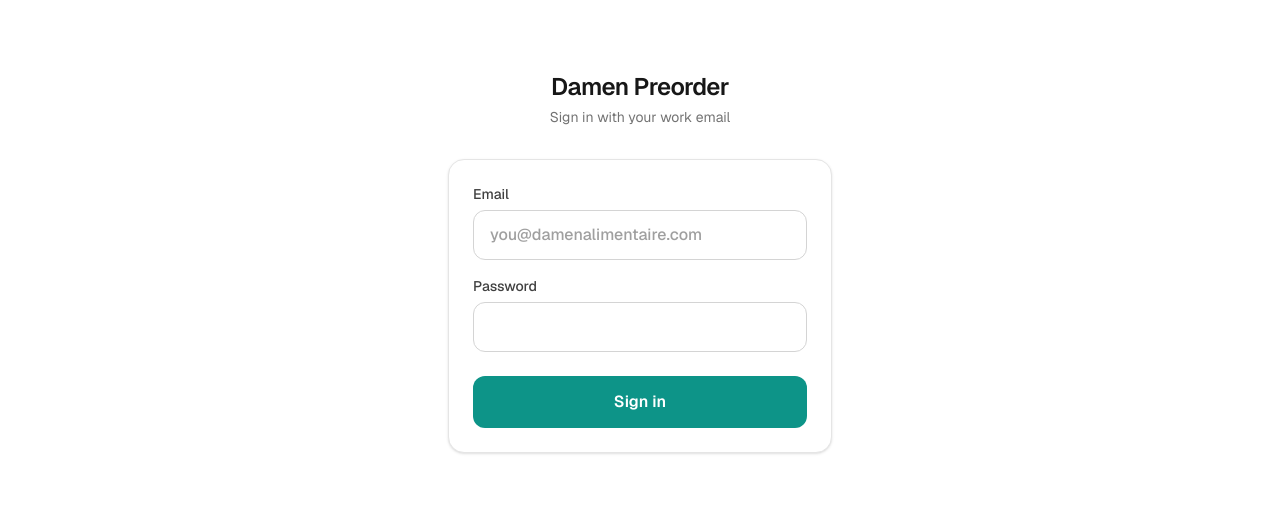
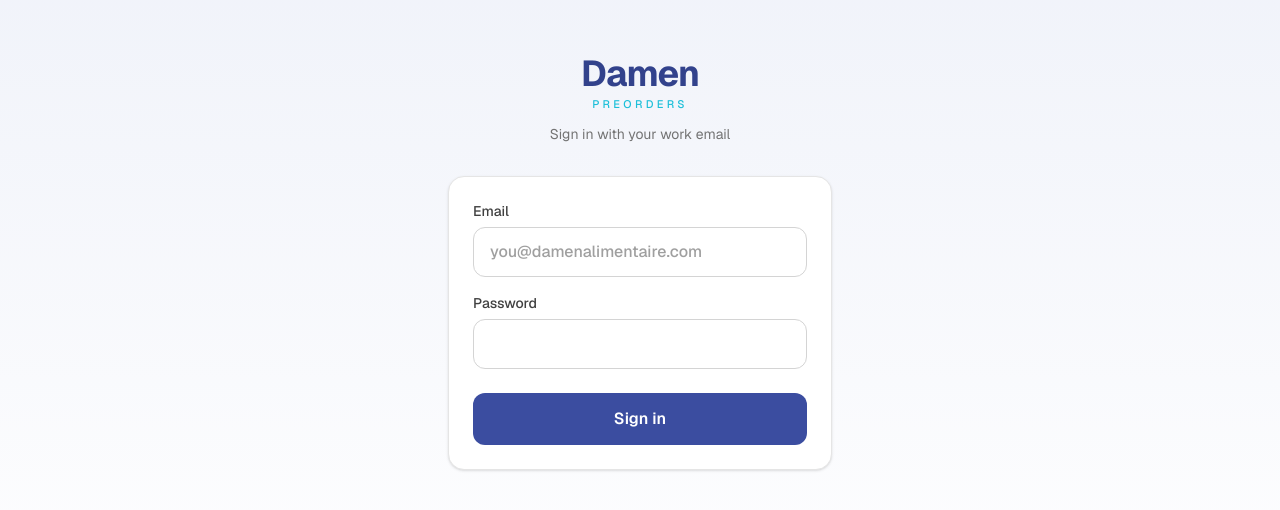
Before and after one commit to Damenorders/damen-preorder, a Next.js app: page /login in a window 1280 px wide. Shown: the part 138-648 px from the top of the page. Built offline with nearby package versions, Linux system fonts and the light colour scheme.

Commit message:
Damen brand redesign: royal blue accent, branded header and login, primary-action hierarchy, stable spec chip colors
Co-Authored-By: Claude Fable 5 <noreply@anthropic.com>

```diff
--- a/src/app/admin/page.tsx
+++ b/src/app/admin/page.tsx
@@ -22,7 +22,7 @@ export default async function AdminDashboard() {
               key={dep}
               title={departmentLabels[dep]}
               links={[
-                { label: "Fill Form", href: `/orders/${dep}/new` },
+                { label: "Fill Form", href: `/orders/${dep}/new`, primary: true },
                 { label: "Edit Form", href: `/orders/${dep}/submissions?mode=edit` },
                 { label: "Submissions", href: `/orders/${dep}/submissions` },
               ]}
@@ -32,8 +32,8 @@ export default async function AdminDashboard() {
             title="Buyer Tools"
             subtitle="Review, statuses, buying"
             links={[
+              { label: "Buyer Table", href: "/buyer/table", primary: true },
               { label: "All Submissions", href: "/buyer/submissions" },
-              { label: "Buyer Table", href: "/buyer/table" },
               { label: "Grouped Buying Sheet", href: "/buyer/buying-sheet" },
               { label: "Exports", href: "/buyer/exports" },
             ]}
--- a/src/app/buyer/page.tsx
+++ b/src/app/buyer/page.tsx
@@ -22,7 +22,7 @@ export default async function BuyerDashboard() {
               key={dep}
               title={departmentLabels[dep]}
               links={[
-                { label: "Fill Form", href: `/orders/${dep}/new` },
+                { label: "Fill Form", href: `/orders/${dep}/new`, primary: true },
                 { label: "Edit Form", href: `/orders/${dep}/submissions?mode=edit` },
                 { label: "Submissions", href: `/orders/${dep}/submissions` },
               ]}
@@ -32,8 +32,8 @@ export default async function BuyerDashboard() {
             title="Buyer Tools"
             subtitle="Review, statuses, buying"
             links={[
+              { label: "Buyer Table", href: "/buyer/table", primary: true },
               { label: "All Submissions", href: "/buyer/submissions" },
-              { label: "Buyer Table", href: "/buyer/table" },
               { label: "Grouped Buying Sheet", href: "/buyer/buying-sheet" },
               { label: "Exports", href: "/buyer/exports" },
             ]}
--- a/src/app/buyer/table/page.tsx
+++ b/src/app/buyer/table/page.tsx
@@ -31,7 +31,9 @@ const STATUS_ORDER: BuyerTableStatus[] = [
   "received",
 ];
 
-// Spec chips cycle through soft tints, Jotform-style.
+// Spec chips in soft tints, Jotform-style. Colour is derived from the chip's
+// first word ("Skin", "Bone", "10/12"…), so the same attribute gets the same
+// colour on every row.
 const chipColors = [
   "bg-pink-100 text-pink-900",
   "bg-orange-100 text-orange-900",
@@ -40,6 +42,15 @@ const chipColors = [
   "bg-violet-100 text-violet-900",
   "bg-teal-100 text-teal-900",
 ];
+
+function chipColorFor(part: string): string {
+  const word = part.split(" ")[0];
+  let hash = 0;
+  for (let i = 0; i < word.length; i++) {
+    hash = (hash * 31 + word.charCodeAt(i)) % 9973;
+  }
+  return chipColors[hash % chipColors.length];
+}
 
 export default async function BuyerTablePage({
   searchParams,
@@ -274,7 +285,13 @@ export default async function BuyerTablePage({
                       <td className={`${tdClass} whitespace-nowrap`}>
                         {formatDate(row.deliveryDate)}
                         {tag && (
-                          <span className="ml-1.5 rounded-full bg-accent-50 px-1.5 py-0.5 text-[11px] font-medium text-accent-800">
+                          <span
+                            className={`ml-1.5 rounded-full px-1.5 py-0.5 text-[11px] font-medium ${
+                              tag === "today"
+                                ? "bg-cyan-soft text-accent-800"
+                                : "bg-accent-50 text-accent-800"
+                            }`}
+                          >
                             {tag}
                           </span>
                         )}
@@ -291,7 +308,7 @@ export default async function BuyerTablePage({
                             ? row.specs.split(" · ").map((part, idx) => (
                                 <span
                                   key={idx}
-                                  className={`whitespace-nowrap rounded-md px-1.5 py-0.5 text-xs font-medium ${chipColors[idx % chipColors.length]}`}
+                                  className={`whitespace-nowrap rounded-md px-1.5 py-0.5 text-xs font-medium ${chipColorFor(part)}`}
                                 >
                                   {part}
                                 </span>
--- a/src/app/globals.css
+++ b/src/app/globals.css
@@ -1,13 +1,17 @@
 @import "tailwindcss";
 
-/* SPEC.md §28 — white background, soft grey borders, one accent color */
+/* SPEC.md §28 — white background, soft grey borders, one accent colour.
+   Accent = Damen royal blue (damenalimentaire.com); cyan reserved for tiny
+   highlights, matching the website's buttons. */
 @theme {
-  --color-accent-50: #f0fdfa;
-  --color-accent-100: #ccfbf1;
-  --color-accent-200: #99f6e4;
-  --color-accent-600: #0d9488;
-  --color-accent-700: #0f766e;
-  --color-accent-800: #115e59;
+  --color-accent-50: #eef1f9;
+  --color-accent-100: #dde3f4;
+  --color-accent-200: #b9c5e9;
+  --color-accent-600: #3b4da0;
+  --color-accent-700: #32428c;
+  --color-accent-800: #273471;
+  --color-cyan-flash: #1cbfd9;
+  --color-cyan-soft: #e2f8fc;
   --font-sans: var(--font-geist-sans), ui-sans-serif, system-ui, sans-serif;
   --font-mono: var(--font-geist-mono), ui-monospace, monospace;
 }
--- a/src/app/login/page.tsx
+++ b/src/app/login/page.tsx
@@ -36,13 +36,16 @@ export default function LoginPage() {
   }
 
   return (
-    <main className="flex flex-1 items-center justify-center px-4 py-12">
+    <main className="flex flex-1 items-center justify-center bg-gradient-to-b from-accent-50 to-white px-4 py-12">
       <div className="w-full max-w-sm">
         <div className="mb-8 text-center">
-          <h1 className="text-2xl font-semibold tracking-tight">
-            Damen Preorder
+          <h1 className="text-4xl font-bold tracking-tight text-accent-700">
+            Damen
           </h1>
-          <p className="mt-1 text-sm text-neutral-500">
+          <p className="mt-0.5 text-[11px] font-medium uppercase tracking-[0.3em] text-cyan-flash">
+            Preorders
+          </p>
+          <p className="mt-3 text-sm text-neutral-500">
             Sign in with your work email
           </p>
         </div>
--- a/src/app/rep/page.tsx
+++ b/src/app/rep/page.tsx
@@ -22,7 +22,7 @@ export default async function RepDashboard() {
               key={dep}
               title={departmentLabels[dep]}
               links={[
-                { label: "Fill Form", href: `/orders/${dep}/new` },
+                { label: "Fill Form", href: `/orders/${dep}/new`, primary: true },
                 { label: "Edit Form", href: `/orders/${dep}/submissions?mode=edit` },
                 { label: "Submissions", href: `/orders/${dep}/submissions` },
               ]}
--- a/src/components/AppHeader.tsx
+++ b/src/components/AppHeader.tsx
@@ -10,13 +10,18 @@ const roleLabels: Record<User["role"], string> = {
 
 export default function AppHeader({ user }: { user: User }) {
   return (
-    <header className="sticky top-0 z-10 border-b border-neutral-200 bg-white/95 backdrop-blur">
+    <header className="sticky top-0 z-10 bg-accent-700 shadow-sm">
       <div className="mx-auto flex max-w-5xl items-center justify-between gap-3 px-4 py-3">
         <div className="min-w-0">
-          <p className="truncate text-base font-semibold">Damen Preorder</p>
-          <p className="truncate text-xs text-neutral-500">
+          <p className="truncate text-lg font-bold leading-tight tracking-tight text-white">
+            Damen
+            <span className="ml-2 align-middle text-[11px] font-medium uppercase tracking-widest text-cyan-flash">
+              Preorders
+            </span>
+          </p>
+          <p className="truncate text-xs text-white/70">
             {user.name}
-            <span className="ml-1.5 inline-block rounded-full bg-accent-50 px-2 py-0.5 text-[11px] font-medium text-accent-800">
+            <span className="ml-1.5 inline-block rounded-full bg-white/15 px-2 py-0.5 text-[11px] font-medium text-white">
               {roleLabels[user.role]}
             </span>
           </p>
@@ -24,7 +29,7 @@ export default function AppHeader({ user }: { user: User }) {
         <form action={signOut}>
           <button
             type="submit"
-            className="rounded-xl border border-neutral-300 px-4 py-2.5 text-sm font-medium text-neutral-700 transition hover:bg-neutral-50"
+            className="rounded-full border border-white/30 px-4 py-2 text-sm font-medium text-white transition hover:bg-white/10"
           >
             Sign out
           </button>
--- a/src/components/DashboardCard.tsx
+++ b/src/components/DashboardCard.tsx
@@ -3,6 +3,8 @@ import Link from "next/link";
 interface CardLink {
   label: string;
   href?: string; // omitted → shown as a disabled "coming soon" item
+  /** Filled accent style for the card's main everyday action */
+  primary?: boolean;
 }
 
 export function DashboardCard({
@@ -24,7 +26,11 @@ export function DashboardCard({
             <Link
               key={link.label}
               href={link.href}
-              className="rounded-xl bg-accent-50 px-4 py-3 text-sm font-medium text-accent-800 transition hover:bg-accent-100"
+              className={
+                link.primary
+                  ? "rounded-xl bg-accent-600 px-4 py-3 text-sm font-semibold text-white transition hover:bg-accent-700"
+                  : "rounded-xl bg-accent-50 px-4 py-3 text-sm font-medium text-accent-800 transition hover:bg-accent-100"
+              }
             >
               {link.label}
             </Link>
```
